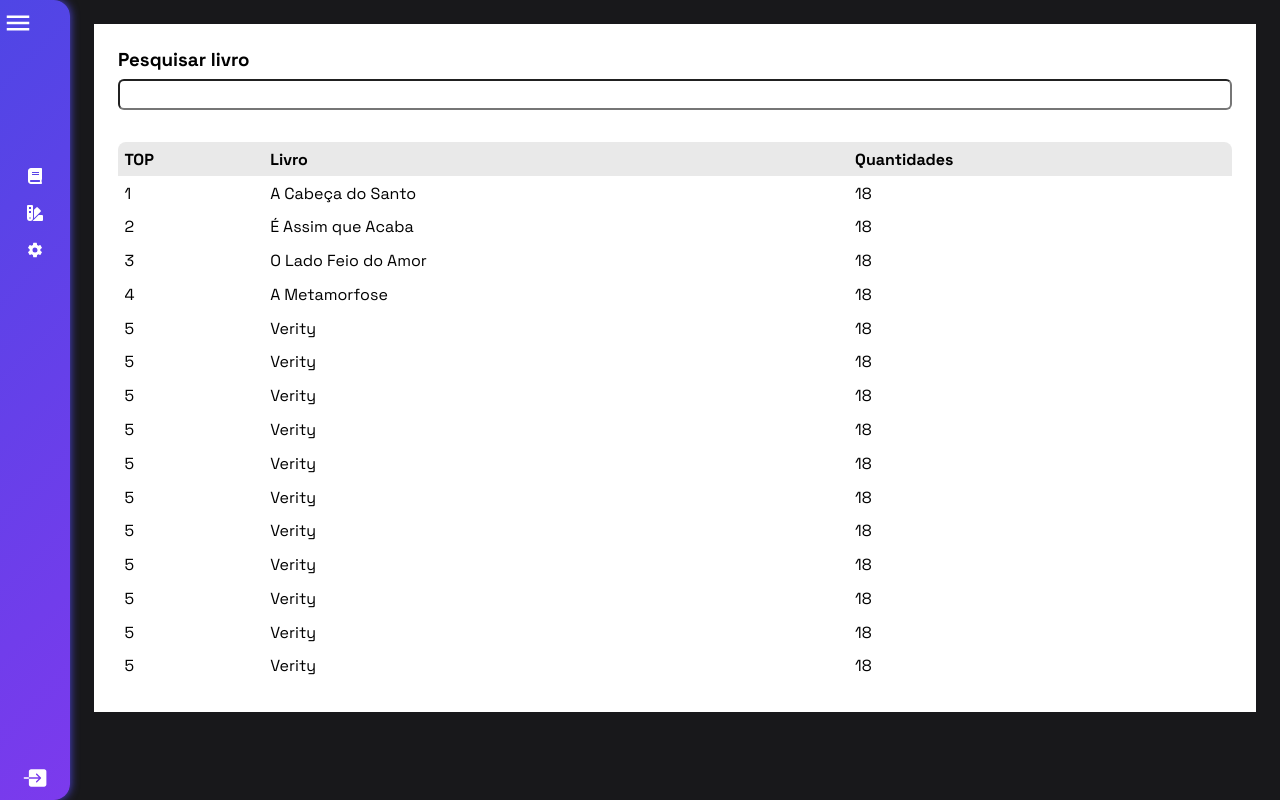
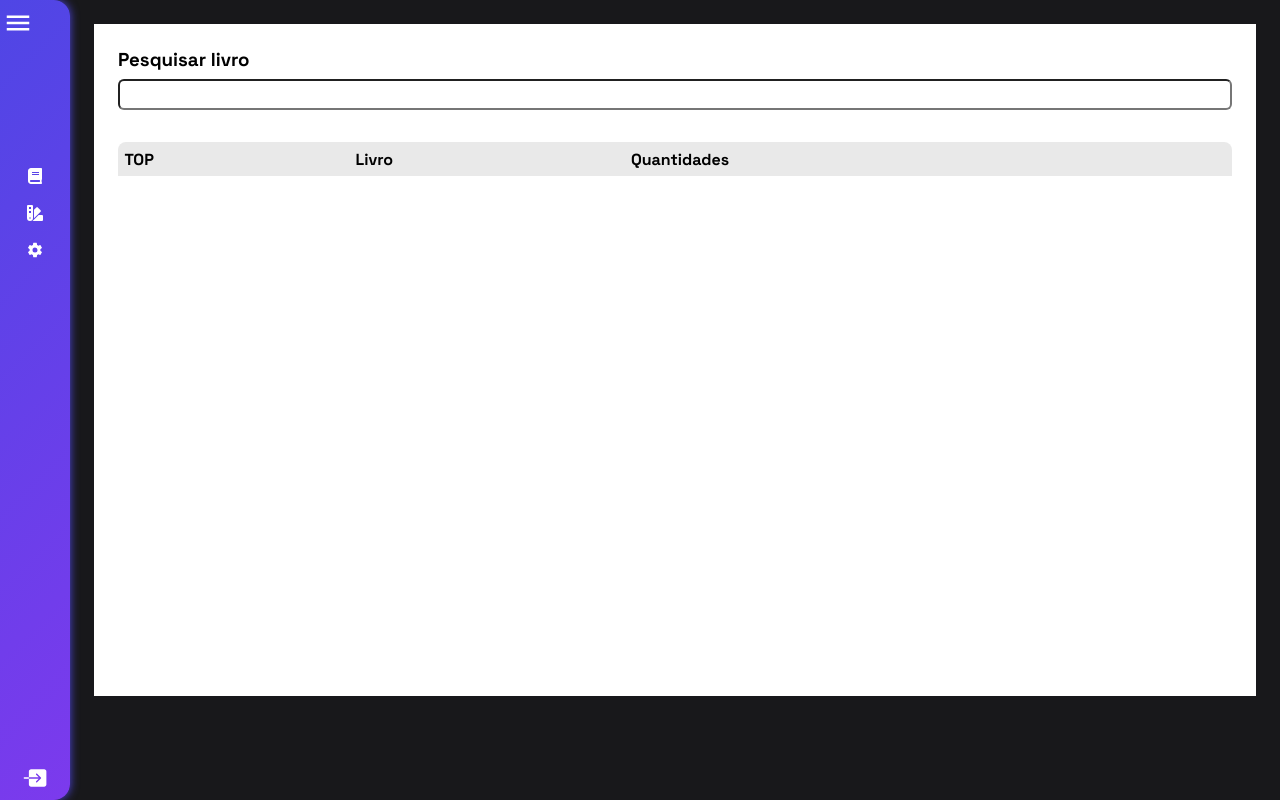
Before and after one commit to cauealb/biblioteca-front-simple, a React (Vite) app: page /dashboard/best-books in a window 1280 px wide. Built offline with nearby package versions, Linux system fonts and the light colour scheme.

Commit message:
feat: finalizando estilo outlet

```diff
--- a/src/pages/Dashboard/style.module.css
+++ b/src/pages/Dashboard/style.module.css
@@ -7,7 +7,7 @@
 .outlet {
     background-color: white;
     width: 100vw;
-    height: 43rem;
+    height: 42rem;
     margin: 1.5rem;
     padding: 1.5rem;
 }
--- a/src/pages/DashboardBooks/DashboardsBooksPages.tsx
+++ b/src/pages/DashboardBooks/DashboardsBooksPages.tsx
@@ -1,6 +1,13 @@
+import { useState } from 'react'
 import style from './style.module.css'
 
-let arr = [
+interface APIProps {
+    top: number,
+    name: string,
+    qtd: number
+}
+
+let arr: APIProps[] = [
     {top: 1, name: "A Cabeça do Santo", qtd: 18},
     {top: 2, name: "É Assim que Acaba", qtd: 18},
     {top: 3, name: "O Lado Feio do Amor", qtd: 18},
@@ -32,12 +39,21 @@ let arr = [
 ]
 
 export default function DashboardsBooksPages() {
+    const [textBook, setTextBook] = useState<string>('');
+    const [listBookSearch, setListBookSearch] = useState<APIProps[]>([])
+
+    function handleTextChangedSearchBook(value: string) {
+        setTextBook(value)
+
+        setListBookSearch(arr)
+    }
+
     return (
         <>
             <div className={style.container}>
                 <div className={style.input}>
                     <h3>Pesquisar livro</h3>
-                    <input type="text" />
+                    <input type="text" onChange={(e) => handleTextChangedSearchBook(e.target.value)} />
                 </div>
 
                 <div className={style.table}>
@@ -51,7 +67,7 @@ export default function DashboardsBooksPages() {
                         </thead>
 
                         <tbody>
-                            {arr.map(book => (
+                            {listBookSearch.map(book => (
                                 <tr key={book.top}>
                                     <td>{book.top}</td>
                                     <td>{book.name}</td>
```
